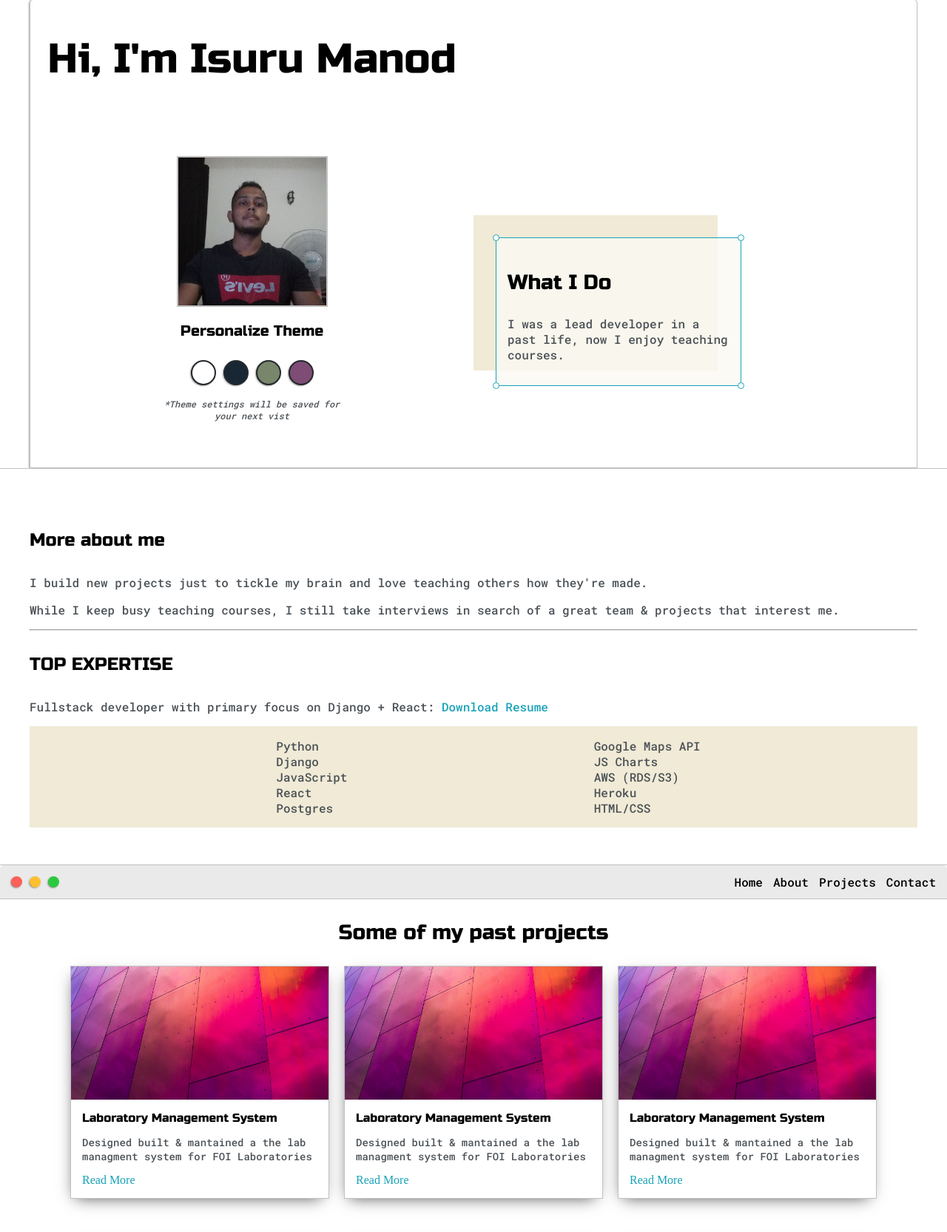
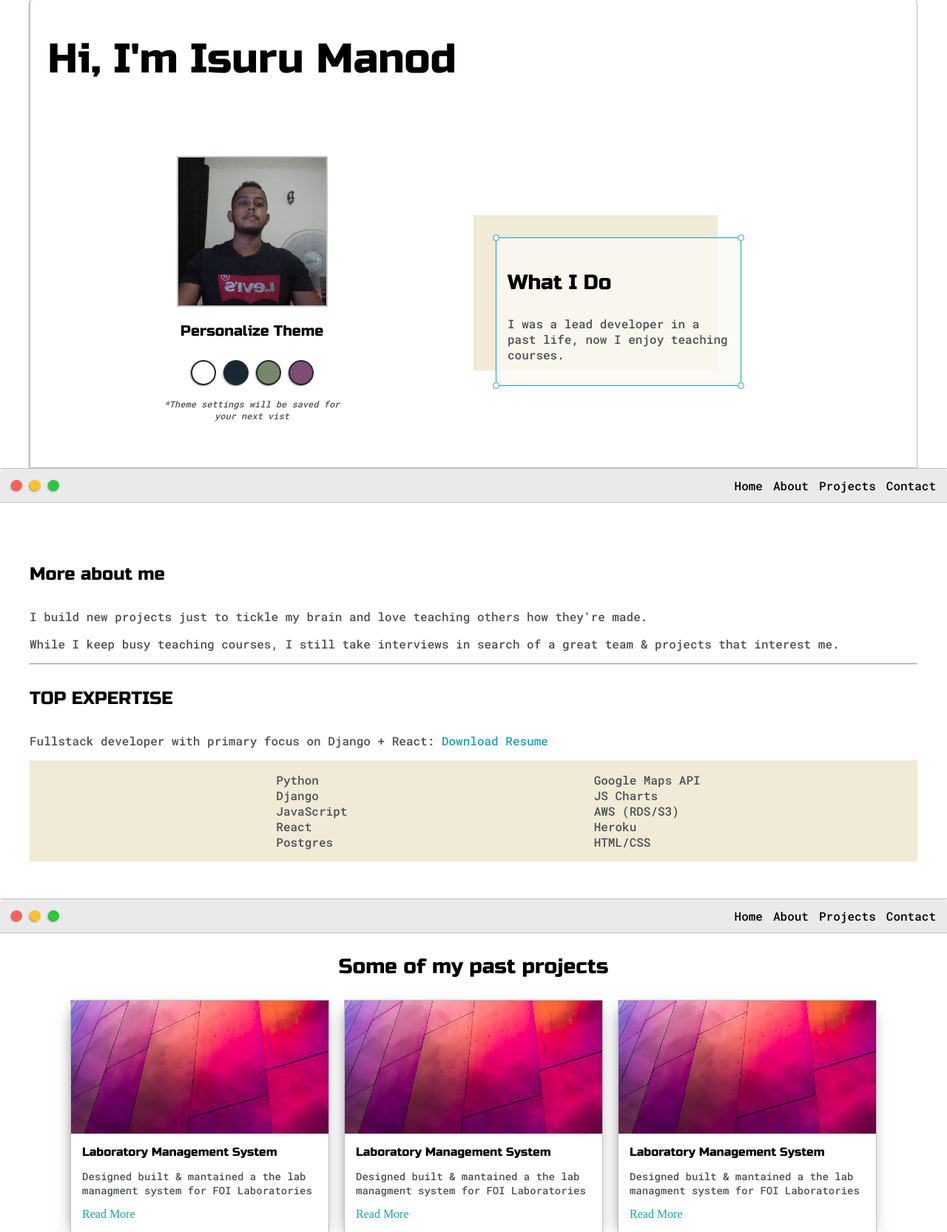
Before and after one commit to isurumanoddev/My_Portfolio_Website, a Django app: page / in a window 1280 px wide. Shown: the part 47-1713 px from the top of the page at 74% size. Run offline with Django 4.2, Linux system fonts and the light colour scheme.

Commit message:
ui update

```diff
--- a/my_website/urls.py
+++ b/my_website/urls.py
@@ -6,5 +6,7 @@ from my_website import views
 urlpatterns = [
     path('', views.home,name="home"),
     path('projects/', views.projects,name="projects"),
+    path('about/', views.about,name="about"),
+    path('contacts/', views.contact,name="contacts"),
 
 ]
--- a/my_website/views.py
+++ b/my_website/views.py
@@ -9,3 +9,12 @@ def home(request):
 def projects(request):
     context = {}
     return render(request, "projects.html", context)
+
+def about(request):
+    context = {}
+    return render(request, "about.html", context)
+
+
+def contact(request):
+    context = {}
+    return render(request, "contact.html", context)
--- a/static/styles/default.css
+++ b/static/styles/default.css
@@ -89,7 +89,7 @@ h6 { font-size: 16px;}
 
 
 .greeting-wrapper{
-	display: grid;
+
 	text-align: center;
 	align-content: center;
 	min-height: 10em;
--- /dev/null
+++ b/templates/about.html
@@ -0,0 +1,60 @@
+{% extends "main.html" %}
+{% load static %}
+
+{% block content %}
+
+
+
+
+<section class="s2">
+		<div class="main-container">
+
+			<div class="about-wrapper">
+				<div class="about-me">
+					<h4>More about me</h4>
+
+					<p>I build new projects just to tickle my brain and love teaching others how they're made.</p>
+
+					<p>While I keep busy teaching courses, I still take interviews in search of a great team & projects
+						that
+						interest me.</p>
+
+
+					<hr>
+
+					<h4>TOP EXPERTISE</h4>
+
+					<p>Fullstack developer with primary focus on Django + React: <a target="_blank" href="resume.pdf">Download
+						Resume</a></p>
+
+					<div id="skills">
+						<ul>
+							<li>Python</li>
+							<li>Django</li>
+							<li>JavaScript</li>
+							<li>React</li>
+							<li>Postgres</li>
+						</ul>
+
+						<ul>
+							<li>Google Maps API</li>
+							<li>JS Charts</li>
+							<li>AWS (RDS/S3)</li>
+							<li>Heroku</li>
+							<li>HTML/CSS</li>
+						</ul>
+
+					</div>
+
+				</div>
+
+
+			</div>
+
+		</div>
+	</section>
+
+
+
+
+{% endblock %}
--- /dev/null
+++ b/templates/contact.html
@@ -0,0 +1,37 @@
+{% extends "main.html" %}
+{% load static %}
+
+{% block content %}
+
+
+
+
+	<section class="s2">
+		<div class="main-container">
+			<a href=""></a>
+			<h3 style="text-align: center;">Get In Touch</h3>
+
+			<form id="contact-form">
+				<a name="contact"></a>
+
+				<label>Name</label>
+				<input class="input-field" type="text" name="name">
+
+				<label>Subject</label>
+				<input class="input-field" type="text" name="subject">
+
+				<label>Email</label>
+				<input class="input-field" type="text" name="email">
+
+				<label>Message</label>
+				<textarea class="input-field" name="message"></textarea>
+
+				<input id="submit-btn" type="submit" value="Send">
+			</form>
+		</div>
+	</section>
+
+
+
+
+{% endblock %}
--- /dev/null
+++ b/templates/footer.html
@@ -0,0 +1,27 @@
+{% extends "main.html" %}
+{% load static %}
+
+{% block content %}
+
+
+
+
+	<section class="s1">
+		<div class="main-container">
+			<div class="social-links">
+				<img id="social_img" src="">
+				<h3>Find me on Twitter & Youtube</h3>
+
+				<a target="_blank" href="https://www.youtube.com/c/dennisivy">YouTube: @DennisIvy</a>
+				<br>
+				<a target="_blank" href="https://twitter.com/dennisivy11">Twitter: @DennisIvy11</a>
+			</div>
+
+
+		</div>
+	</section>
+
+
+
+
+{% endblock %}
--- a/templates/index.html
+++ b/templates/index.html
@@ -53,96 +53,16 @@
 		</div>
 	</section>
 
-	<section class="s2">
-		<div class="main-container">
-
-			<div class="about-wrapper">
-				<div class="about-me">
-					<h4>More about me</h4>
-
-					<p>I build new projects just to tickle my brain and love teaching others how they're made.</p>
-
-					<p>While I keep busy teaching courses, I still take interviews in search of a great team & projects
-						that
-						interest me.</p>
 
 
-					<hr>
-
-					<h4>TOP EXPERTISE</h4>
-
-					<p>Fullstack developer with primary focus on Django + React: <a target="_blank" href="resume.pdf">Download
-						Resume</a></p>
-
-					<div id="skills">
-						<ul>
-							<li>Python</li>
-							<li>Django</li>
-							<li>JavaScript</li>
-							<li>React</li>
-							<li>Postgres</li>
-						</ul>
-
-						<ul>
-							<li>Google Maps API</li>
-							<li>JS Charts</li>
-							<li>AWS (RDS/S3)</li>
-							<li>Heroku</li>
-							<li>HTML/CSS</li>
-						</ul>
-
-					</div>
-
-				</div>
+	{% include "about.html" %}
+	{% include "projects.html" %}
+	{% include "contact.html" %}
+	{% include "footer.html" %}
 
 
-			</div>
-
-		</div>
-	</section>
-
-	{% include "projects.html" %}
-
-	<section class="s2">
-		<div class="main-container">
-			<a href=""></a>
-			<h3 style="text-align: center;">Get In Touch</h3>
-
-			<form id="contact-form">
-				<a name="contact"></a>
-
-				<label>Name</label>
-				<input class="input-field" type="text" name="name">
-
-				<label>Subject</label>
-				<input class="input-field" type="text" name="subject">
-
-				<label>Email</label>
-				<input class="input-field" type="text" name="email">
-
-				<label>Message</label>
-				<textarea class="input-field" name="message"></textarea>
-
-				<input id="submit-btn" type="submit" value="Send">
-			</form>
-		</div>
-	</section>
 
 
-	<section class="s1">
-		<div class="main-container">
-			<div class="social-links">
-				<img id="social_img" src="">
-				<h3>Find me on Twitter & Youtube</h3>
-
-				<a target="_blank" href="https://www.youtube.com/c/dennisivy">YouTube: @DennisIvy</a>
-				<br>
-				<a target="_blank" href="https://twitter.com/dennisivy11">Twitter: @DennisIvy11</a>
-			</div>
-
-
-		</div>
-	</section>
 
 {% endblock %}
 </body>
--- a/templates/main.html
+++ b/templates/main.html
@@ -18,6 +18,7 @@
 </head>
 <body>
 {% include "navbar.html" %}
+
 {% block content %}
 
 
--- a/templates/navbar.html
+++ b/templates/navbar.html
@@ -25,10 +25,10 @@
 
 
 					<ul id="navigation">
-						<li><a href="">Home</a></li>
-						<li><a href="">About</a></li>
+						<li><a href="{% url "home" %}">Home</a></li>
+						<li><a href="{% url "about" %}">About</a></li>
 						<li><a href="{% url "projects" %}">Projects</a></li>
-						<li><a href="">Contact</a></li>
+						<li><a href="{% url "contacts" %}">Contact</a></li>
 
 					</ul>
 				</div>
--- a/templates/projects.html
+++ b/templates/projects.html
@@ -1,16 +1,6 @@
-<!DOCTYPE html>
 {% extends "main.html" %}
 {% load static %}
-<html>
-<head>
-	<title>Dennis Ivy</title>
 
-
-	<meta name="viewport" content="width=device-width, initial-scale=1, maximum-scale=1, minimum-scale=1"/>
-
-
-</head>
-<body>
 {% block content %}
 
 
@@ -195,6 +185,3 @@
 
 
 {% endblock %}
-
-</body>
-</html>
```
